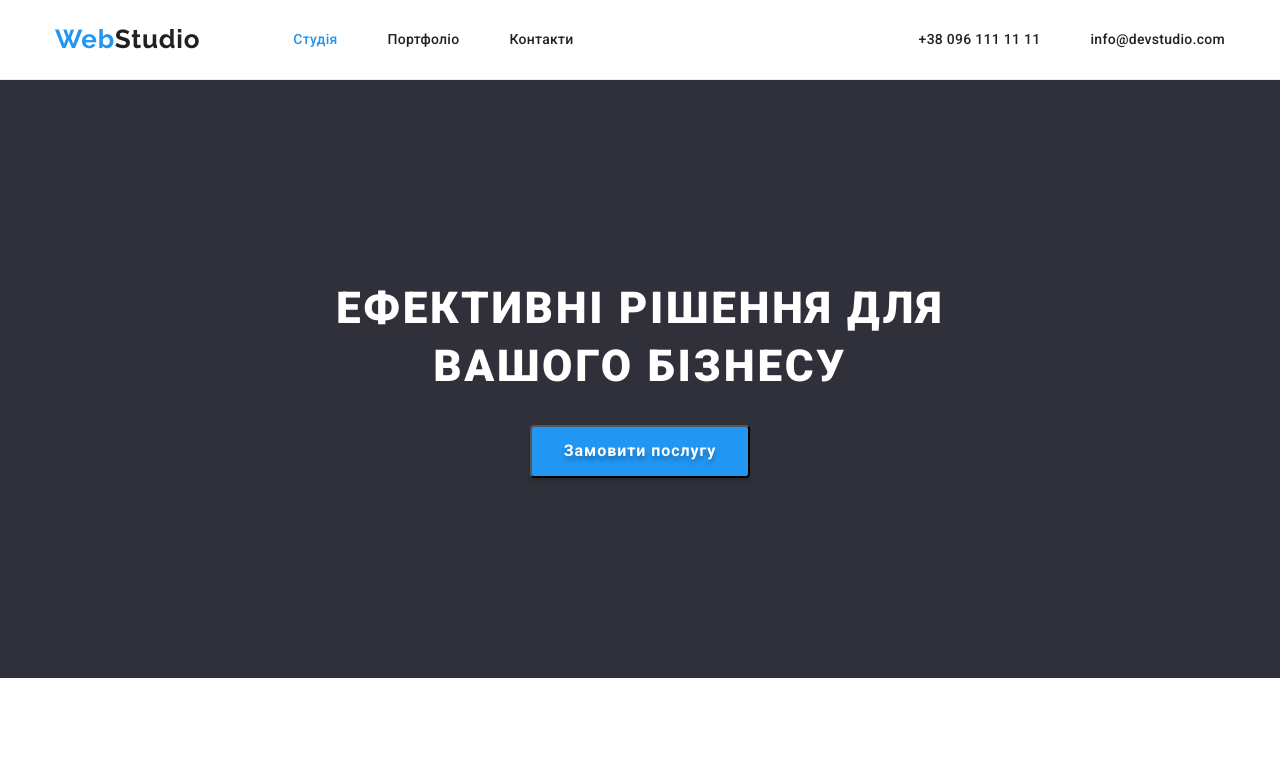
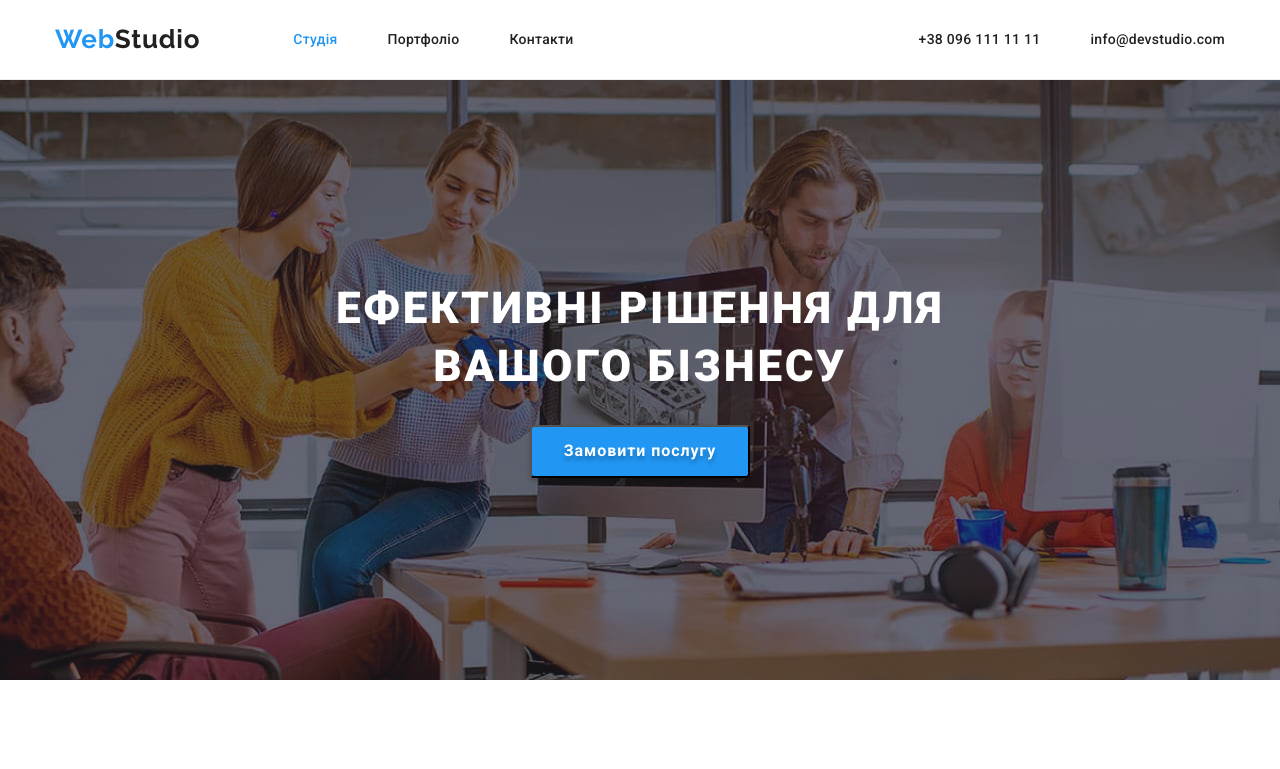
Before and after one commit to AndriiVeremi/goit-markup-hw-04, a plain HTML site: page index.html in a window 1280 px wide. Shown: the top 769 px of the page. Drawn offline with nearby package versions, Linux system fonts and the light colour scheme.

Commit message:
добавив картинку в hero

```diff
--- a/css/styles.css
+++ b/css/styles.css
@@ -57,6 +57,7 @@ body {
 .header-nav {
   display: flex;
   align-items: center;
+
 }
 
 /* Стилі шапки сайту */
@@ -113,10 +114,18 @@ body {
 /* Стилі головного блока */
 
 .hero {
-  padding-top: 200px;
+  height: 600px;
+max-width: 1600px;
+   background-image: linear-gradient( to right, rgba(47, 48, 58, 0.4), rgba(47, 48, 58, 0.4) ), url('../images/hero_img.jpg');
+  margin: 0 auto;
+   padding-top: 200px;
   padding-bottom: 200px;
+  text-align: center;
   background-color: var(--dark-background-color);
-  text-align: center;
+
+ background-repeat: no-repeat;
+  background-position: center;
+
 }
 
 .hero-title {
```
Also changed, not shown: images/hero_img.jpg (added).
